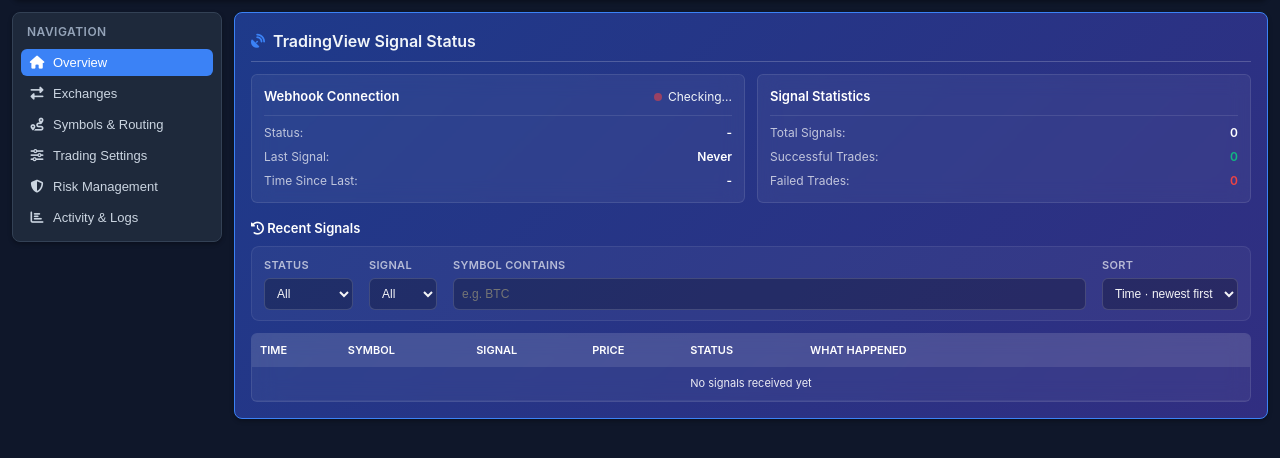
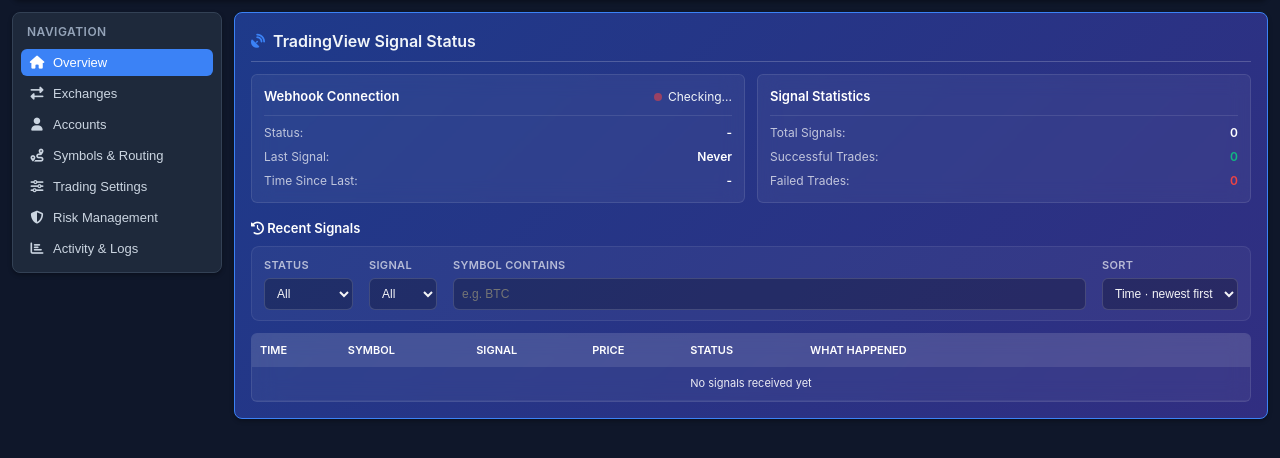
Before and after one commit to CoreDevsLtd/multi-exchange-bot, a Python web app: template templates/dashboard.html in a window 1280 px wide. Shown: the part 76-534 px from the top of the page. Run offline with Jinja, Linux system fonts and the light colour scheme; the template is opened without the code that fills it, so the values that code supplies are empty.

Commit message:
Add Accounts UI and Mongo env placeholders\n\n- Add Accounts page and client-side rendering for Mongo-backed accounts\n- Update dashboard sidebar to include Accounts\n- Add MONGO_URI and MONGO_DB placeholders to config.example.env\n\nCo-authored-by: Copilot <223556219+Copilot@users.noreply.github.com>

```diff
--- a/static/js/dashboard.js
+++ b/static/js/dashboard.js
@@ -139,7 +139,7 @@ document.addEventListener('DOMContentLoaded', function() {
 // High-level page switching
 function showPage(pageId) {
     currentPage = pageId;
-    const pages = ['overview', 'exchanges', 'symbolsRouting', 'tradingSettings', 'risk', 'activity'];
+    const pages = ['overview', 'exchanges', 'accounts', 'symbolsRouting', 'tradingSettings', 'risk', 'activity'];
     pages.forEach(function(p) {
         const el = document.getElementById('page-' + p);
         if (el) {
@@ -159,10 +159,94 @@ function showPage(pageId) {
     // Refresh page-specific data when navigating
     if (pageId === 'symbolsRouting') {
         refreshSymbolsRouting();
+    } else if (pageId === 'accounts') {
+        renderAccounts();
     } else if (pageId === 'activity') {
         updateRecentSignals();
         if (typeof loadDemoData === 'function') loadDemoData();
     }
+}
+
+// Render accounts list (Mongo-backed)
+async function renderAccounts() {
+    try {
+        const resp = await fetch('/api/accounts');
+        const container = document.getElementById('accountsList');
+        if (!container) return;
+        if (!resp.ok) {
+            container.innerHTML = '<div class="no-signals">Failed to load accounts</div>';
+            return;
+        }
+        const data = await resp.json();
+        const accounts = data.accounts || [];
+        if (accounts.length === 0) {
+            container.innerHTML = '<div class="no-signals">No accounts found. Click "Create Account" to add one.</div>';
+            return;
+        }
+        container.innerHTML = accounts.map(ac => {
+            return `
+                <div class="account-card" style="padding:12px; border-radius:6px; border:1px solid var(--border); margin-bottom:8px; background:var(--bg-tertiary);">
+                    <div style="display:flex; justify-content:space-between; align-items:center;">
+                        <div>
+                            <div style="font-weight:600">${ac.name || ac._id}</div>
+                            <div style="font-size:12px; color:var(--text-secondary)">ID: ${ac._id}</div>
+                        </div>
+                        <div style="display:flex; gap:8px; align-items:center">
+                            <button class="btn btn-sm" onclick="viewAccountExchanges('${ac._id}')">View Exchanges</button>
+                            <button class="btn btn-sm" onclick="toggleAccountEnabled('${ac._id}', ${ac.enabled ? 'false' : 'true'})">${ac.enabled ? 'Disable' : 'Enable'}</button>
+                        </div>
+                    </div>
+                </div>
+            `;
+        }).join('');
+    } catch (e) {
+        console.error('Error rendering accounts', e);
+    }
+}
+
+// View exchanges for an account and open exchanges page
+async function viewAccountExchanges(accountId) {
+    try {
+        const resp = await fetch(`/api/accounts/${accountId}/exchanges`);
+        if (!resp.ok) return;
+        const data = await resp.json();
+        const exchanges = data.exchanges || [];
+        // Switch to Exchanges page and populate the exchangesList with these entries
+        showPage('exchanges');
+        const list = document.getElementById('exchangesList');
+        if (!list) return;
+        list.innerHTML = exchanges.map(ex => {
+            return `
+                <div class="exchange-card" style="padding:10px; border-radius:6px; border:1px solid var(--border); margin-bottom:8px;">
+                    <div style="display:flex; justify-content:space-between; align-items:center;">
+                        <div>
+                            <div style="font-weight:600">${ex.type} (${ex._id})</div>
+                            <div style="font-size:12px; color:var(--text-secondary)">Symbols: ${(ex.symbols||[]).join(', ')}</div>
+                        </div>
+                        <div>
+                            <button class="btn btn-sm" onclick="editExchange('${ex._id}')">Edit</button>
+                        </div>
+                    </div>
+                </div>
+            `;
+        }).join('');
+    } catch (e) { console.error(e); }
+}
+
+async function toggleAccountEnabled(accountId, enabled) {
+    try {
+        const resp = await fetch(`/api/accounts`, { method: 'POST', headers: {'Content-Type':'application/json'}, body: JSON.stringify({ _id: accountId, enabled: enabled }) });
+        if (resp.ok) renderAccounts();
+    } catch (e) { console.error(e); }
+}
+
+async function createAccountPrompt() {
+    const name = prompt('Enter account name:');
+    if (!name) return;
+    try {
+        const resp = await fetch('/api/accounts', { method: 'POST', headers: {'Content-Type':'application/json'}, body: JSON.stringify({ name }) });
+        if (resp.ok) renderAccounts();
+    } catch (e) { console.error(e); }
 }
 
 // Refresh Symbols & Routing with latest data from server
@@ -184,17 +268,54 @@ async function loadDashboard() {
     try {
         console.log('Loading dashboard configuration...');
 
-        // Load exchanges
-        const exchangesResponse = await fetch('/api/exchanges');
-        if (!exchangesResponse.ok) {
-            throw new Error(`Failed to load exchanges: ${exchangesResponse.statusText}`);
-        }
-        const exchanges = await exchangesResponse.json();
-        console.log('Loaded exchanges:', Object.keys(exchanges));
-
-        // Verify API keys are loaded
-        for (const [name, exchange] of Object.entries(exchanges)) {
-            console.log(`${name}: enabled=${exchange.enabled}, api_key_length=${(exchange.api_key || '').length}, has_secret=${!!exchange.api_secret}`);
+        // Prefer Mongo-backed accounts/exchanges if available
+        let usingMongo = false;
+        let exchanges = {};
+        try {
+            const accountsResp = await fetch('/api/accounts');
+            if (accountsResp.ok) {
+                const accountsData = await accountsResp.json();
+                if (accountsData && Array.isArray(accountsData.accounts) && accountsData.accounts.length > 0) {
+                    // Mongo-backed mode: fetch exchanges per account
+                    usingMongo = true;
+                    for (const acct of accountsData.accounts) {
+                        try {
+                            const exResp = await fetch(`/api/accounts/${acct._id}/exchanges`);
+                            if (!exResp.ok) continue;
+                            const exData = await exResp.json();
+                            const list = exData.exchanges || [];
+                            for (const ex of list) {
+                                // Map to a config-like exchange object keyed by exchange account id
+                                const key = ex._id;
+                                exchanges[key] = {
+                                    enabled: !!ex.enabled,
+                                    api_key: (ex.credentials && ex.credentials.api_key) || '',
+                                    api_secret: (ex.credentials && ex.credentials.api_secret) ? '***' : '',
+                                    base_url: ex.base_url || (ex.connection_info && ex.connection_info.base_url) || '',
+                                    name: ex.type || key,
+                                    testnet: !!ex.testnet,
+                                    trading_mode: ex.trading_mode || ex.trading_mode || 'spot',
+                                    leverage: ex.leverage || 1,
+                                    proxy: ex.proxy || '',
+                                    symbols: ex.symbols || (ex.symbol ? [ex.symbol] : [])
+                                };
+                            }
+                        } catch (e) { /* continue */ }
+                    }
+                }
+            }
+        } catch (e) { /* ignore */ }
+
+        if (!usingMongo) {
+            // Load exchanges (config-file mode)
+            const exchangesResponse = await fetch('/api/exchanges');
+            if (!exchangesResponse.ok) {
+                throw new Error(`Failed to load exchanges: ${exchangesResponse.statusText}`);
+            }
+            exchanges = await exchangesResponse.json();
+            console.log('Loaded exchanges:', Object.keys(exchanges));
+        } else {
+            console.log('Using Mongo-backed exchanges:', Object.keys(exchanges));
         }
 
         // Load trading settings
--- a/templates/dashboard.html
+++ b/templates/dashboard.html
@@ -36,6 +36,10 @@
                 <button class="sidebar-item" data-page="exchanges" onclick="showPage('exchanges')">
                     <i class="fas fa-exchange-alt"></i>
                     <span>Exchanges</span>
+                </button>
+                <button class="sidebar-item" data-page="accounts" onclick="showPage('accounts')">
+                    <i class="fas fa-user"></i>
+                    <span>Accounts</span>
                 </button>
                 <button class="sidebar-item" data-page="symbolsRouting" onclick="showPage('symbolsRouting')">
                     <i class="fas fa-route"></i>
@@ -165,6 +169,19 @@
                 </div>
             </section>
                 </div> <!-- /page-overview -->
+
+                <!-- Page: Accounts -->
+                <div id="page-accounts" style="display: none;">
+                    <section class="dashboard-section">
+                        <h2><i class="fas fa-user"></i> Accounts</h2>
+                        <div style="margin-bottom:8px;">
+                            <button class="btn btn-sm" onclick="createAccountPrompt()">Create Account</button>
+                        </div>
+                        <div id="accountsList">
+                            <!-- Accounts will be loaded here -->
+                        </div>
+                    </section>
+                </div>
 
                 <!-- Page: Exchanges -->
                 <div id="page-exchanges" style="display: none;">
```
Also changed, not shown: 1 other file.
